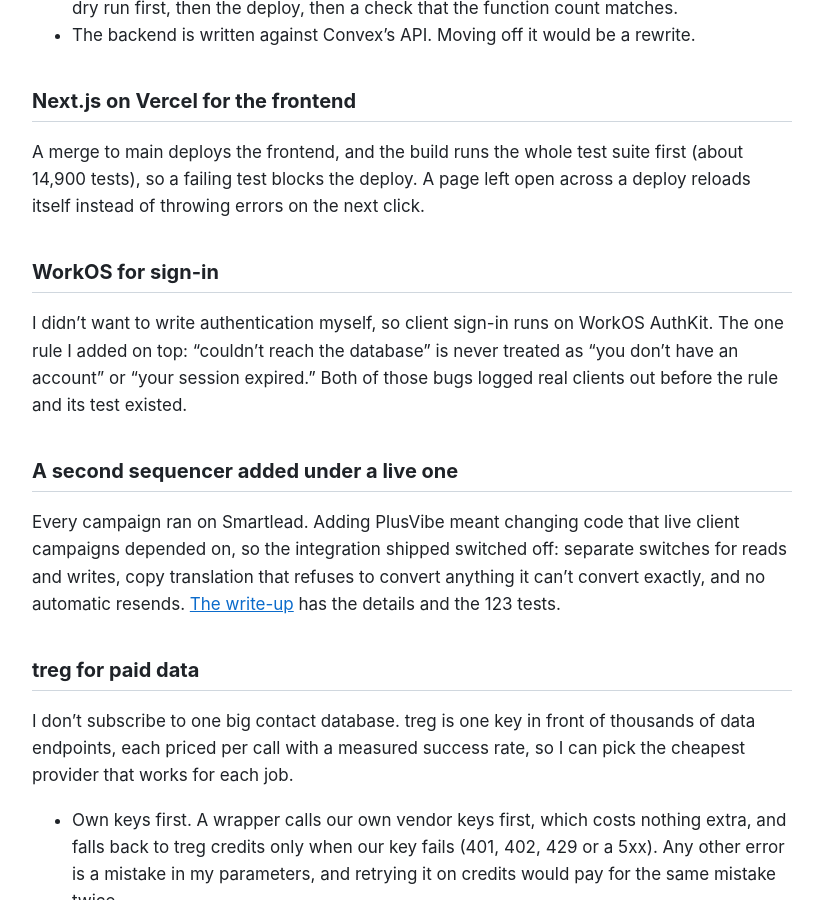
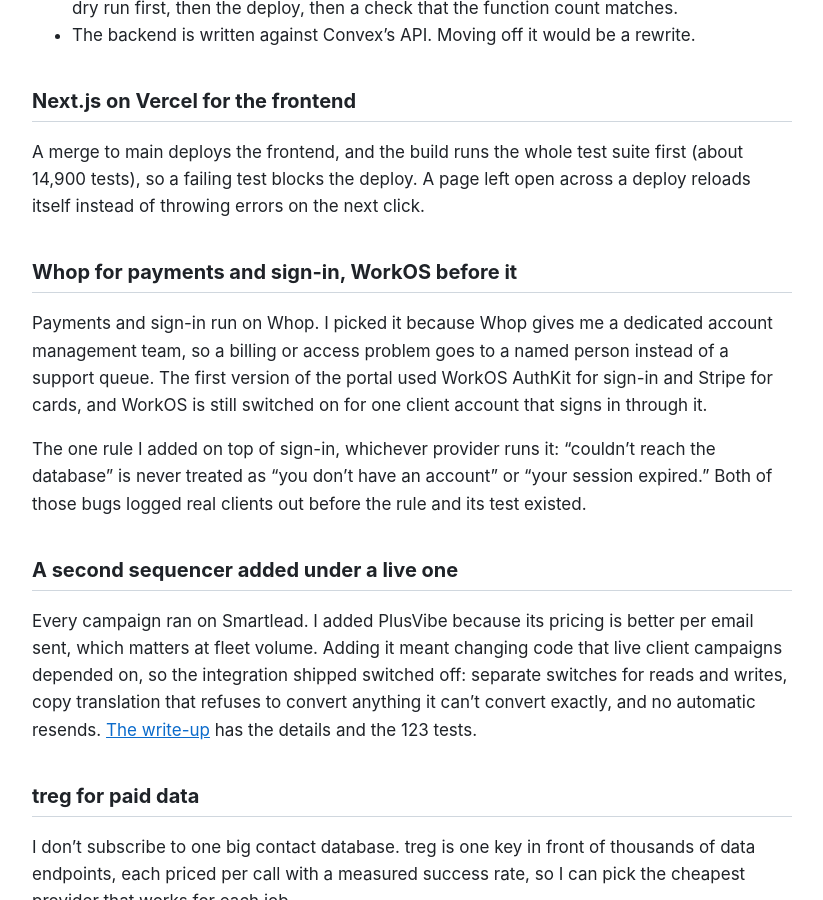
Before and after one commit to Trav54219/gtm-engineering-portfolio, a Jekyll site: the page built from docs/case-studies/stack-decisions.md, in a window 1280 px wide and 900 px high, scrolled down 685 px. Shown: the whole window, without its empty margins (228-1051 px from the left). Built offline with Jekyll 4.4.1, drawn with Linux system fonts in a browser that asks for light colours.

Commit message:
Stack decisions: PlusVibe pricing, Whop account management
Co-Authored-By: Claude Opus 5.5 <noreply@anthropic.com>

```diff
--- a/docs/case-studies/stack-decisions.md
+++ b/docs/case-studies/stack-decisions.md
@@ -25,13 +25,15 @@ What it cost:
 
 A merge to main deploys the frontend, and the build runs the whole test suite first (about 14,900 tests), so a failing test blocks the deploy. A page left open across a deploy reloads itself instead of throwing errors on the next click.
 
-## WorkOS for sign-in
+## Whop for payments and sign-in, WorkOS before it
 
-I didn't want to write authentication myself, so client sign-in runs on WorkOS AuthKit. The one rule I added on top: "couldn't reach the database" is never treated as "you don't have an account" or "your session expired." Both of those bugs logged real clients out before the rule and its test existed.
+Payments and sign-in run on Whop. I picked it because Whop gives me a dedicated account management team, so a billing or access problem goes to a named person instead of a support queue. The first version of the portal used WorkOS AuthKit for sign-in and Stripe for cards, and WorkOS is still switched on for one client account that signs in through it.
+
+The one rule I added on top of sign-in, whichever provider runs it: "couldn't reach the database" is never treated as "you don't have an account" or "your session expired." Both of those bugs logged real clients out before the rule and its test existed.
 
 ## A second sequencer added under a live one
 
-Every campaign ran on Smartlead. Adding PlusVibe meant changing code that live client campaigns depended on, so the integration shipped switched off: separate switches for reads and writes, copy translation that refuses to convert anything it can't convert exactly, and no automatic resends. [The write-up](plusvibe-integration.md) has the details and the 123 tests.
+Every campaign ran on Smartlead. I added PlusVibe because its pricing is better per email sent, which matters at fleet volume. Adding it meant changing code that live client campaigns depended on, so the integration shipped switched off: separate switches for reads and writes, copy translation that refuses to convert anything it can't convert exactly, and no automatic resends. [The write-up](plusvibe-integration.md) has the details and the 123 tests.
 
 ## treg for paid data
 
```
Also changed, not shown: docs/index.md (+1 -1 lines).
